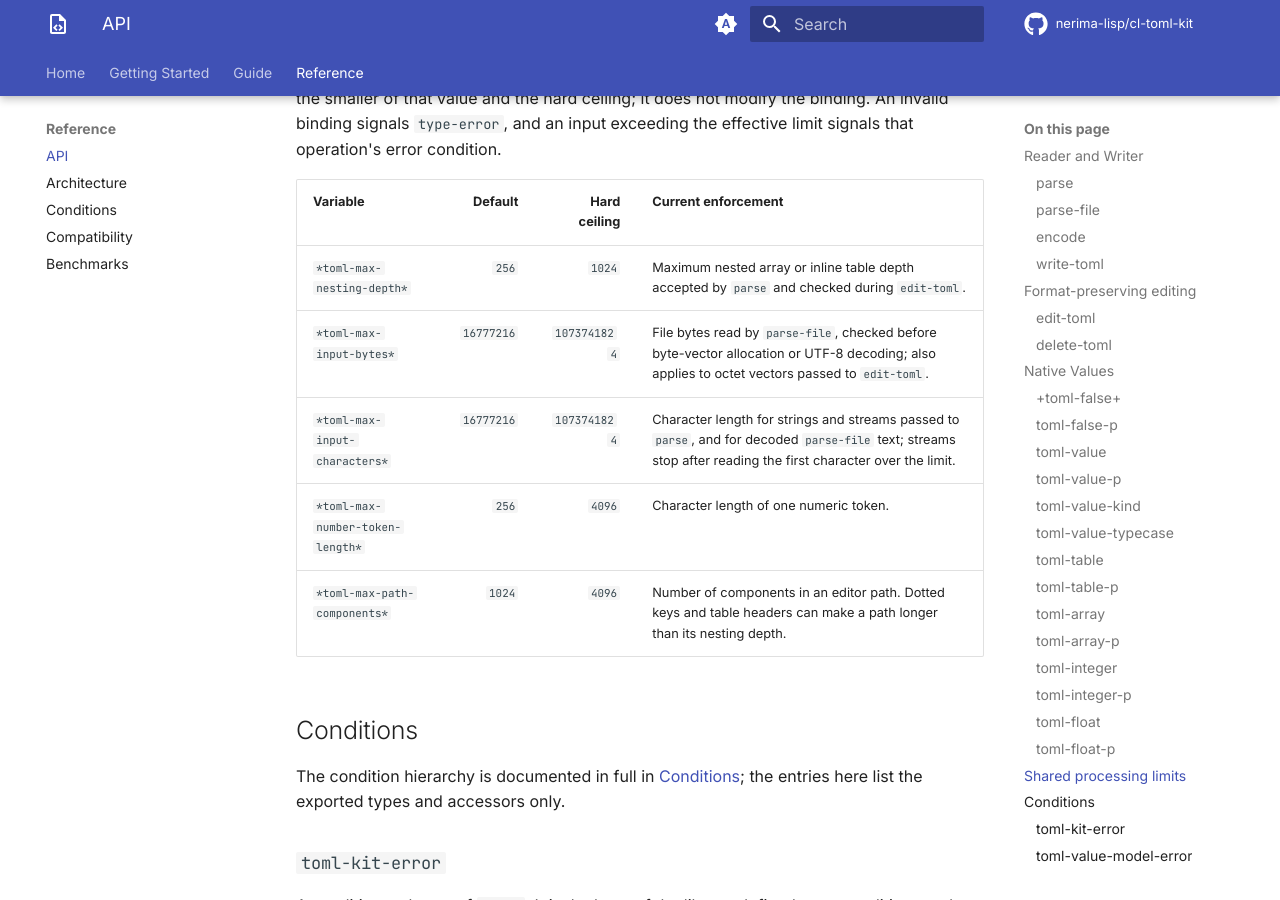
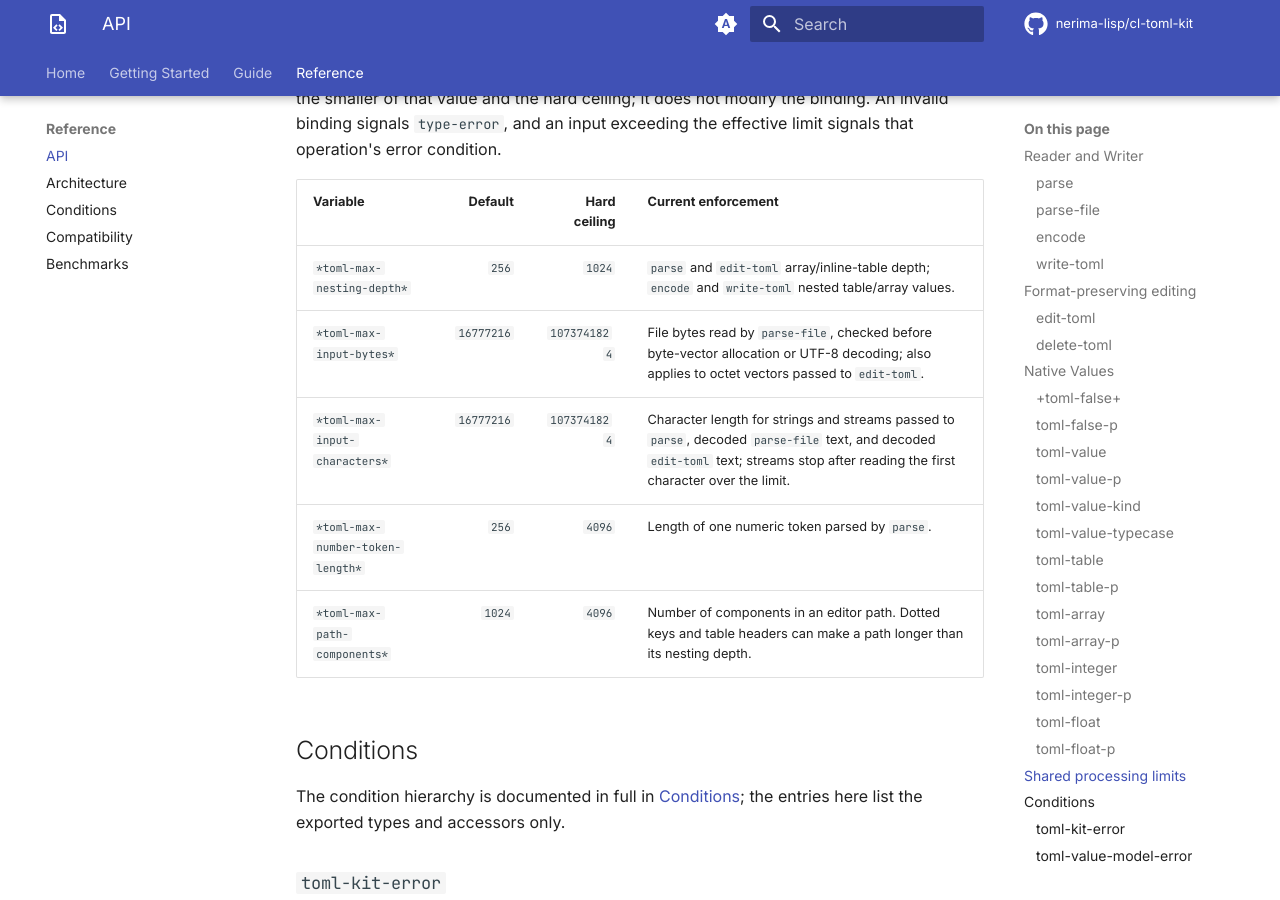
Before and after one commit to nerima-lisp/cl-toml-kit, an MkDocs documentation site: the page built from docs/src/reference/api.md, in a window 1280 px wide and 900 px high, scrolled down 7695 px. Built offline with MkDocs 1.6.1 and Material for MkDocs 9.7.7, drawn with Linux system fonts in a browser that asks for light colours; comment, search, counter and statistics services are not loaded.

Commit message:
docs(limits): clarify enforcement scopes

```diff
--- a/docs/src/reference/api.md
+++ b/docs/src/reference/api.md
@@ -374,10 +374,10 @@ condition.
 
 | Variable | Default | Hard ceiling | Current enforcement |
 | --- | ---: | ---: | --- |
-| `*toml-max-nesting-depth*` | `256` | `1024` | Maximum nested array or inline table depth accepted by `parse` and checked during `edit-toml`. |
+| `*toml-max-nesting-depth*` | `256` | `1024` | `parse` and `edit-toml` array/inline-table depth; `encode` and `write-toml` nested table/array values. |
 | `*toml-max-input-bytes*` | `16777216` | `1073741824` | File bytes read by `parse-file`, checked before byte-vector allocation or UTF-8 decoding; also applies to octet vectors passed to `edit-toml`. |
-| `*toml-max-input-characters*` | `16777216` | `1073741824` | Character length for strings and streams passed to `parse`, and for decoded `parse-file` text; streams stop after reading the first character over the limit. |
-| `*toml-max-number-token-length*` | `256` | `4096` | Character length of one numeric token. |
+| `*toml-max-input-characters*` | `16777216` | `1073741824` | Character length for strings and streams passed to `parse`, decoded `parse-file` text, and decoded `edit-toml` text; streams stop after reading the first character over the limit. |
+| `*toml-max-number-token-length*` | `256` | `4096` | Length of one numeric token parsed by `parse`. |
 | `*toml-max-path-components*` | `1024` | `4096` | Number of components in an editor path. Dotted keys and table headers can make a path longer than its nesting depth. |
 
 ## Conditions
```
